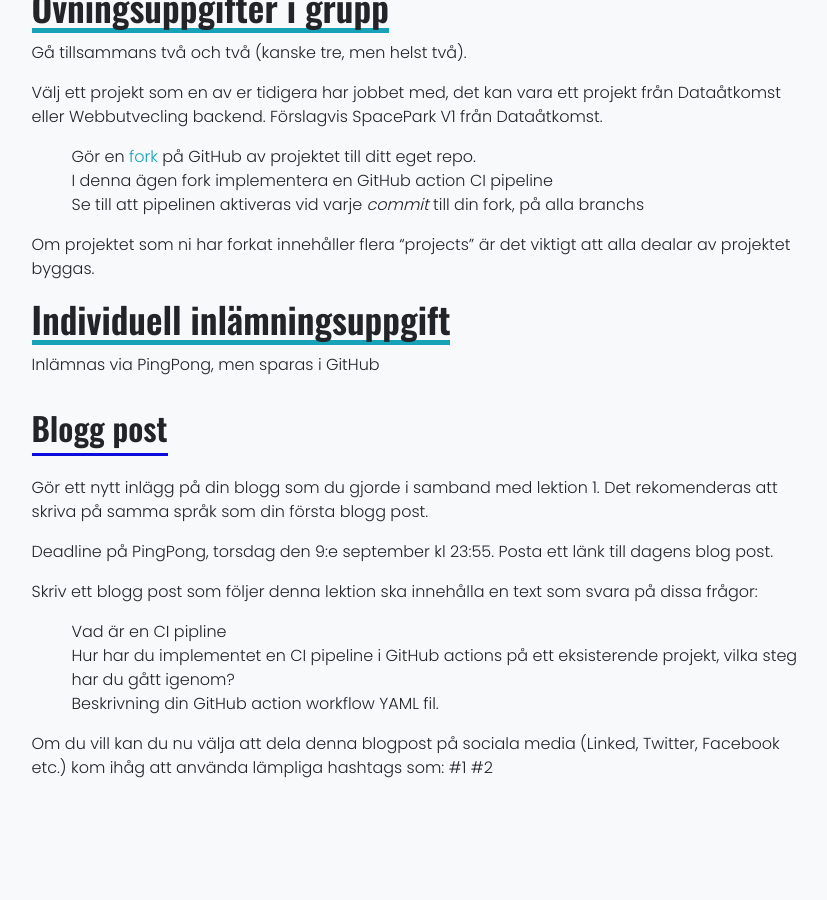
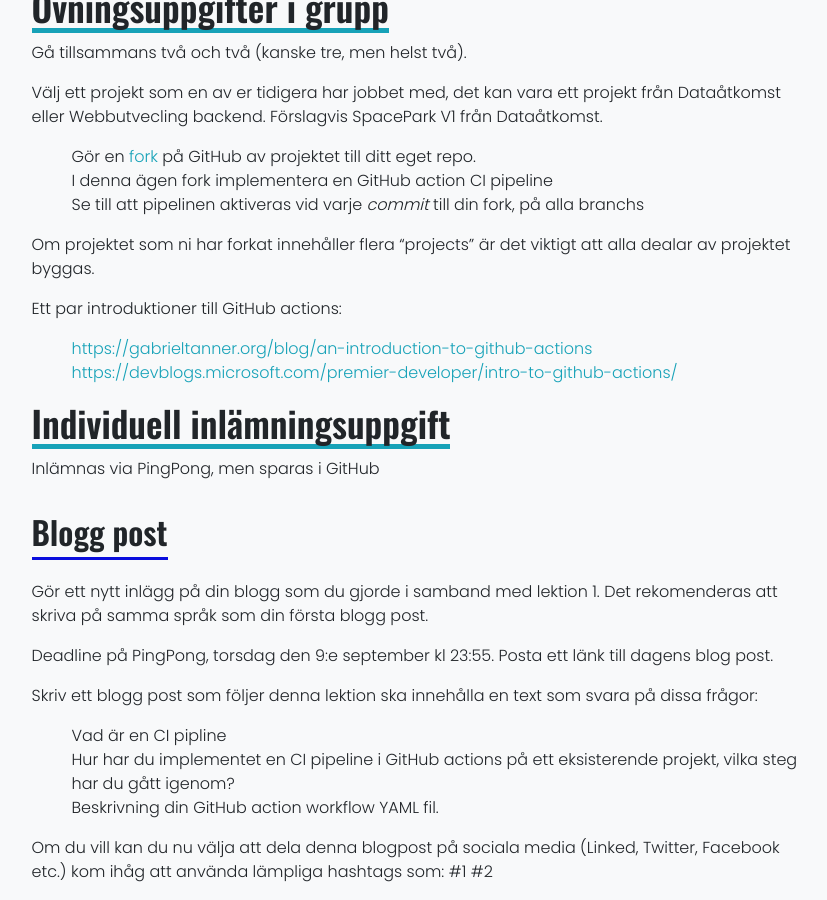
Before and after one commit to PGBSNH20/PGBSNH20-molnapplikationer, a Jekyll site: the page built from lectures/02-ci.md, in a window 1280 px wide and 900 px high, scrolled down 2586 px. Shown: the whole window, without its empty margins (220-1047 px from the left). Built offline with Jekyll 4.4.1, drawn with Linux system fonts in a browser that asks for light colours; nearby versions of some CDN libraries; before the commit the page ends 3382 px from its top, so only the background shows below that.

Commit message:
Adds introduction to github actions

```diff
--- a/lectures/02-ci.md
+++ b/lectures/02-ci.md
@@ -42,6 +42,10 @@ Välj ett projekt som en av er tidigera har jobbet med, det kan vara ett projekt
 
 Om projektet som ni har forkat innehåller flera "projects" är det viktigt att alla dealar av projektet byggas.
 
+Ett par introduktioner till GitHub actions:
+* <https://gabrieltanner.org/blog/an-introduction-to-github-actions>
+* <https://devblogs.microsoft.com/premier-developer/intro-to-github-actions/>
+
 # Individuell inlämningsuppgift
 
 Inlämnas via PingPong, men sparas i GitHub
```
